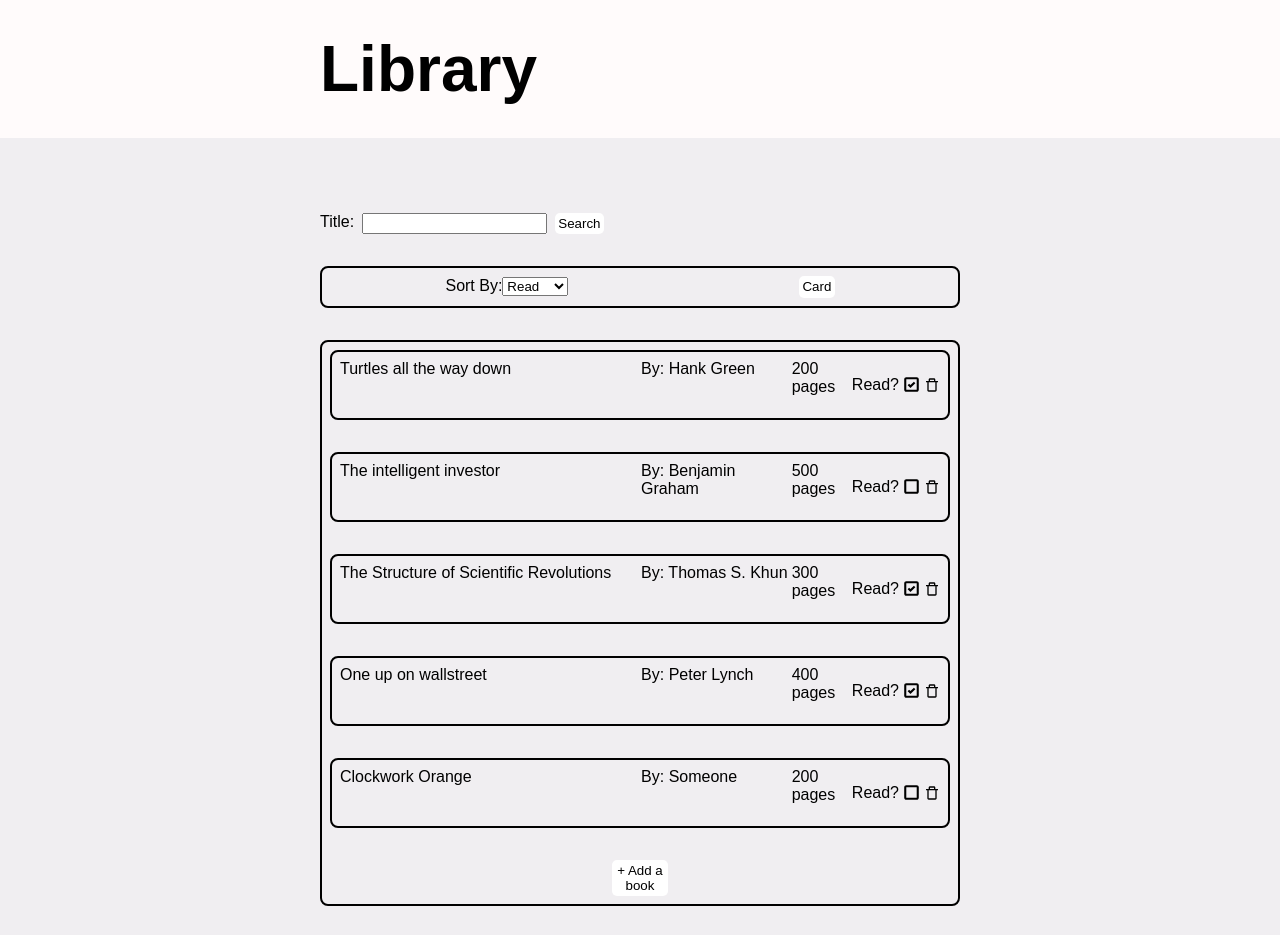
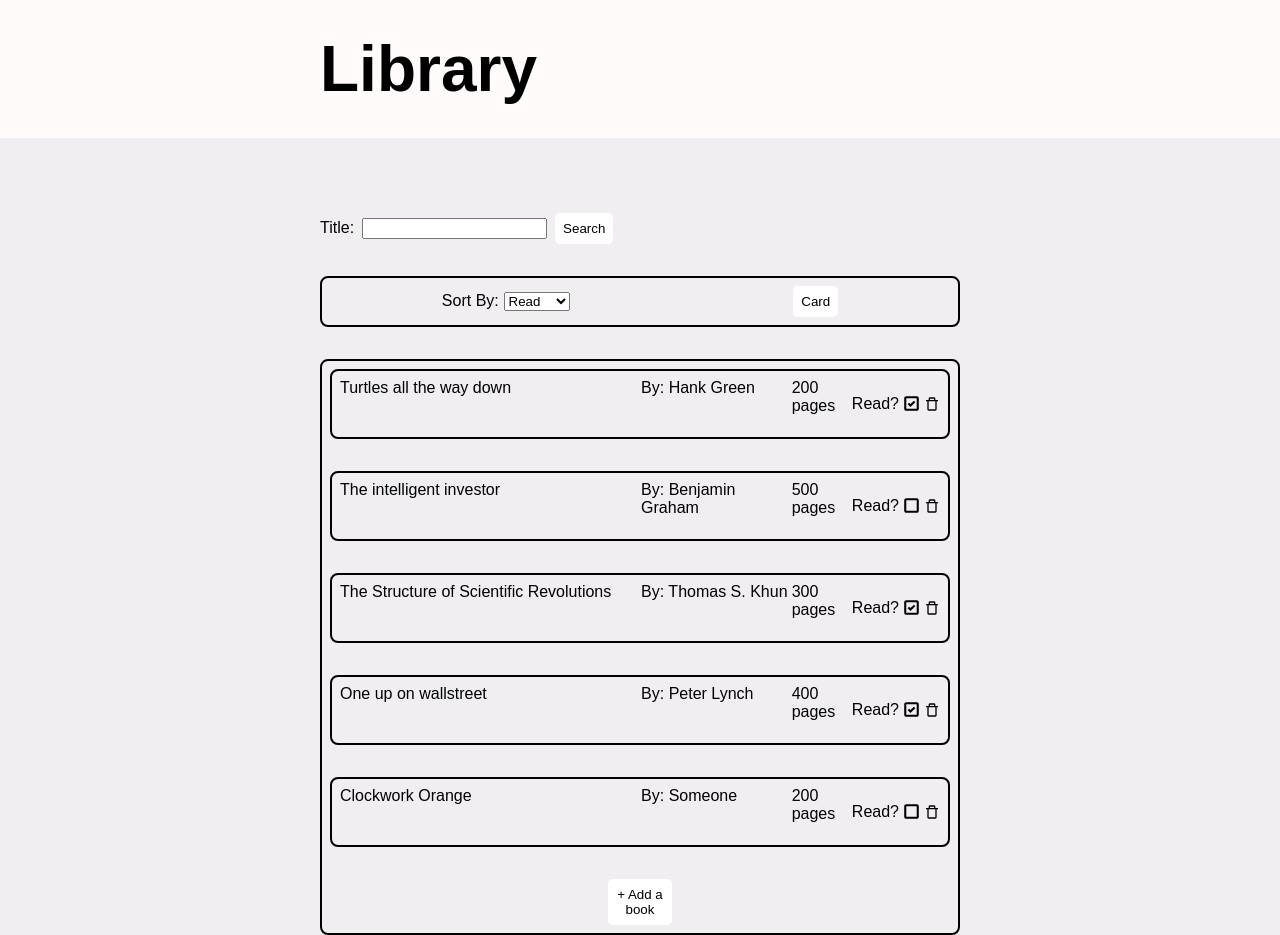
Before and after one commit to EricLiIIT/library, a React (Create React App) app: page / in a window 1280 px wide. Before the commit the page ends 906 px from the top, so only its background shows below. Built offline with nearby package versions, Linux system fonts and the light colour scheme.

Commit message:
style: update button styling and general padding

```diff
--- a/src/Components/Books/BookContainer.css
+++ b/src/Components/Books/BookContainer.css
@@ -14,7 +14,7 @@ button {
     border-style: none;
     background-color: white;
     cursor: pointer;
-    padding: 0.2rem;
+    padding: 0.5rem;
     border-radius: 5px;
     transition: 0.3s;
 }
--- a/src/Components/Sort/Search.css
+++ b/src/Components/Sort/Search.css
@@ -1,8 +1,9 @@
 form {
   display: flex;
+  align-items: center;
 }
 
-form>*{
+form > *{
   flex: 0.08;
 }
 
--- a/src/Components/Sort/Sort.css
+++ b/src/Components/Sort/Sort.css
@@ -14,3 +14,7 @@
 .sort > * {
     margin: 0;
 }
+
+.sort > form > select{
+    margin-left: 0.3rem;
+}
```
